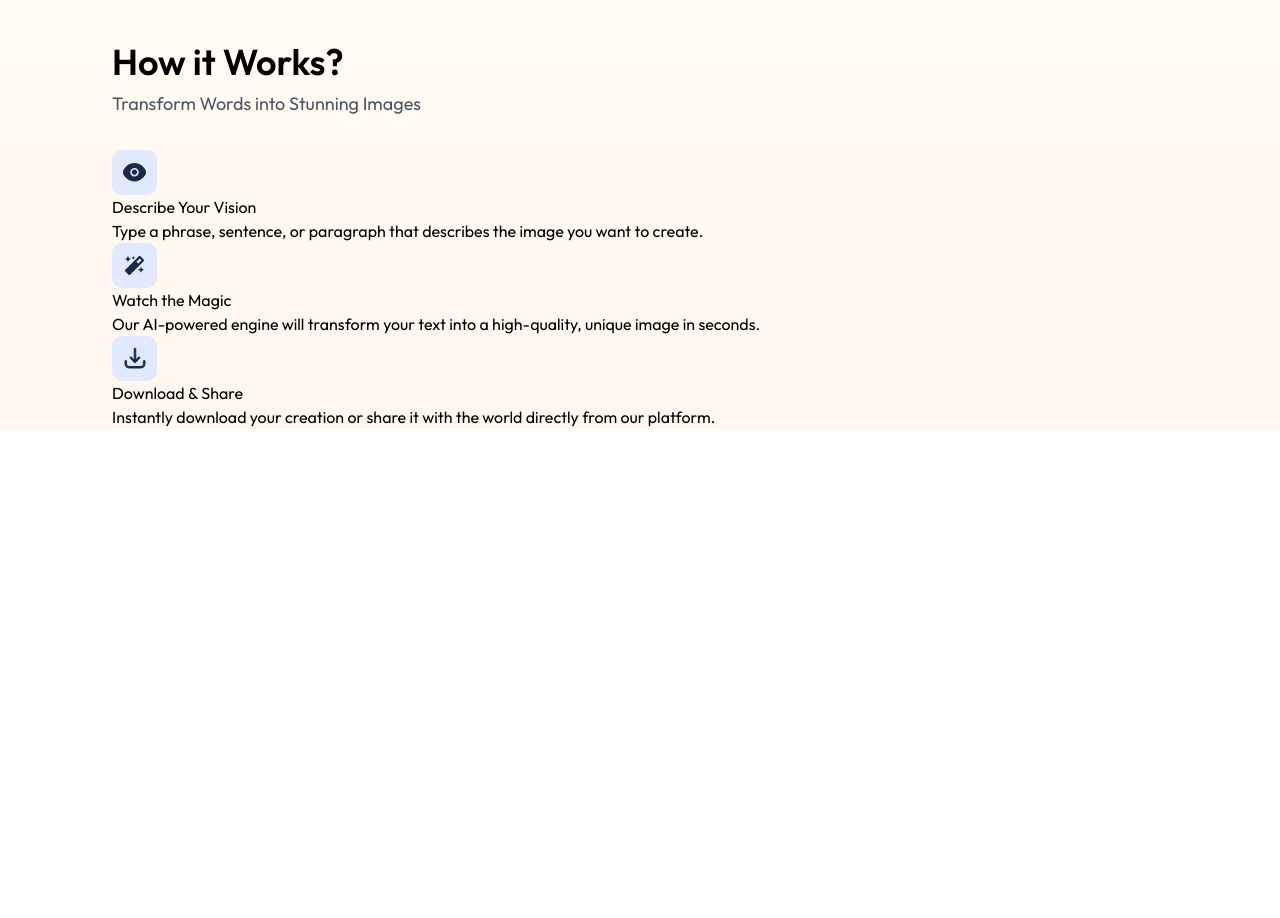
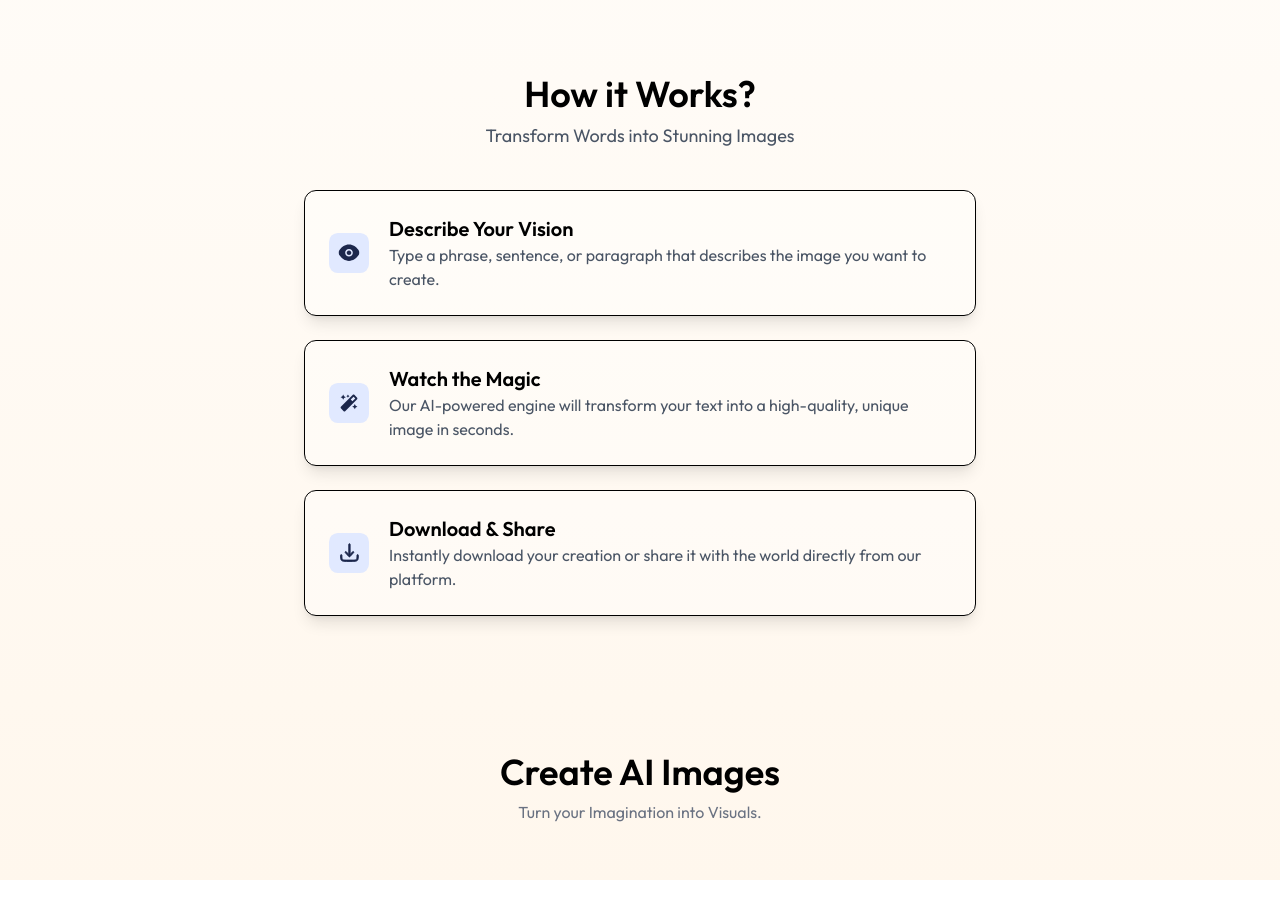
Before and after one commit to shaileshjukaria/Imaginova, a React (Vite) app in the folder client/: page / in a window 1280 px wide. Shown: the part 720-1638 px from the top of the page. Before the commit the page ends 1149 px from the top, so only its background shows below. Built offline with nearby package versions, Linux system fonts and the light colour scheme.

Commit message:
Add Description component and enhance Steps layout for improved user experience

```diff
--- /dev/null
+++ b/client/src/components/Description.jsx
@@ -0,0 +1,14 @@
+import React from 'react'
+
+const Description = () => {
+  return (
+    <div className='flex flex-col items-center justify-center
+    my-24 p-6 md:px-28'>
+      <h1 className='text-3xl sm:text-4xl font-semibold
+      mb-2'>Create AI Images</h1>
+      <p className='text-gray-500 mb-8'>Turn your Imagination into Visuals.</p>
+    </div>
+  )
+}
+
+export default Description
--- a/client/src/components/Steps.jsx
+++ b/client/src/components/Steps.jsx
@@ -3,22 +3,31 @@ import { stepsData } from '../assets/assets'
 
 const Steps = () => {
   return (
-    <div>
-      <h1 className='text-3xl sm:text-4xl font-semibold mb-2'>How it Works?</h1>
-      <p className='text-lg text-gray-600 mb-8'>
+    <div className="flex flex-col items-center text-center my-28">
+
+      <h1 className="text-4xl font-semibold mb-2">How it Works?</h1>
+      <p className="text-lg text-gray-600 mb-10">
         Transform Words into Stunning Images
       </p>
 
-      <div>
+      {/* Main container */}
+      <div className="w-full max-w-2xl space-y-6">
+
         {stepsData.map((item, index) => (
-          <div key={index}>
-            <img src={item.icon} alt="" />
-            <div>
-              <h2>{item.title}</h2>
-              <p>{item.description}</p>
-            </div> {/* <-- Missing closing div added here */}
+          <div
+            key={index}
+            className="flex items-center gap-5 bg-white/30 border rounded-xl p-6 shadow-lg
+            hover:scale-[1.02] transition duration-300 cursor-pointer"
+          >
+            <img src={item.icon} width={40} alt="" />
+
+            <div className="text-left">
+              <h2 className="text-xl font-semibold">{item.title}</h2>
+              <p className="text-gray-600">{item.description}</p>
+            </div>
           </div>
         ))}
+
       </div>
     </div>
   )
--- a/client/src/pages/Home.jsx
+++ b/client/src/pages/Home.jsx
@@ -1,12 +1,14 @@
 import React from 'react'
 import Header from '../components/Header';
 import Steps from '../components/Steps';
+import Description from '../components/Description';
 
 const Home = () => {
   return (
     <div>
       <Header/>
       <Steps/>
+      <Description/>
     </div>
   )
 }
```
